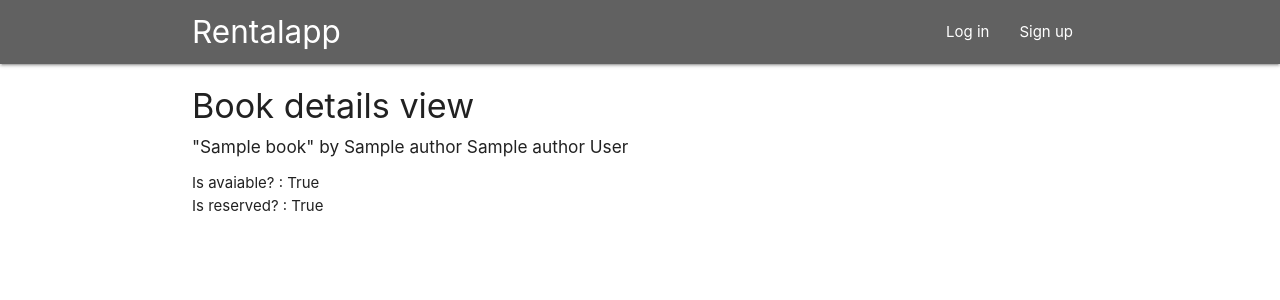
After one commit to SalamanderKrajza/py-rentalapp, a Django app: page /books/1/ in a window 1280 px wide. The commit adds this page. Shown: the top 300 px of the page. Run offline with Django 3.2, Linux system fonts and the light colour scheme; tables that the repository leaves empty hold one stand-in row (values such as "Sample post").

Commit message:
accounts module added, book details and reservation added

```diff
--- a/rental/settings.py
+++ b/rental/settings.py
@@ -120,3 +120,6 @@ USE_TZ = True
 # https://docs.djangoproject.com/en/3.0/howto/static-files/
 
 STATIC_URL = '/static/'
+
+#Needed to load static files from static outside app folders
+STATICFILES_DIRS = [os.path.join(BASE_DIR, "static")]
--- a/rental/urls.py
+++ b/rental/urls.py
@@ -17,7 +17,7 @@ from django.contrib import admin
 from django.urls import path, include
 
 urlpatterns = [
-    path('admin/', admin.site.urls),
+    path('admin/', admin.site.urls, name='index'),
     path('', include('rentalapp.urls')),
     path('', include('accounts.urls')),
 ]
--- a/rentalapp/admin.py
+++ b/rentalapp/admin.py
@@ -1,10 +1,11 @@
 from django.contrib import admin
 
 # Register your models here.
-from .models import User, Author, Book, Category, CategoryFilter, Order
+from .models import Author, Book, Category, CategoryFilter, Order, Action
 
-admin.site.register(User)
 admin.site.register(Author)
 admin.site.register(Book)
 admin.site.register(Category)
 admin.site.register(CategoryFilter)
+admin.site.register(Order)
+admin.site.register(Action)
--- a/rentalapp/models.py
+++ b/rentalapp/models.py
@@ -1,19 +1,20 @@
 from django.db import models
 from django.conf import settings
+from django.contrib.auth.models import User
 
 # # Create your models here.
-class User(models.Model):
-    #We have name, surname and email inside in-built user (in django)
-    # name = models.CharField(max_length=30)
-    # surname = models.CharField(max_length=30)
-    # email = models.CharField(max_length=60)
-    user = models.OneToOneField(settings.AUTH_USER_MODEL, on_delete=models.CASCADE)
-    birth_date = models.DateField()
-    address = models.CharField(max_length=100)
-    is_librarian = models.BooleanField(default=False)
+# class User(models.Model):
+#     #We have name, surname and email inside in-built user (in django)
+#     # name = models.CharField(max_length=30)
+#     # surname = models.CharField(max_length=30)
+#     # email = models.CharField(max_length=60)
+#     user = models.OneToOneField(settings.AUTH_USER_MODEL, on_delete=models.CASCADE)
+#     birth_date = models.DateField()
+#     address = models.CharField(max_length=100)
+#     is_librarian = models.BooleanField(default=False)
 
-    def __str__(self):
-        return str(self.user.username)
+#     def __str__(self):
+#         return str(self.user.username)
 
 class Author(models.Model):
     name = models.CharField(max_length=30)
@@ -33,17 +34,25 @@ class Book(models.Model):
     def __str__(self):
         return f'"{self.title}" by {self.author}'
 
+
+class Action(models.Model):
+    action = models.CharField(max_length=60, default='CUSTOM')
+
+    def __str__(self):
+        return self.action
+
 class Order(models.Model):
     user = models.ForeignKey(User, on_delete=models.CASCADE, null=True)
     book = models.ForeignKey(Book, on_delete=models.CASCADE, null=False)
-    date = models.DateField()
-    end_date = models.DateField()
+    date = models.DateTimeField()
+    end_date = models.DateField(null = True, blank=True)
 
     #We can: Reserve, Cancel-Reservation, Rent, Extend, Return
-    action_type = models.CharField(max_length=30)
+    action_type = models.ForeignKey(Action, on_delete=models.CASCADE)
+    custom_action = models.CharField(max_length = 60, blank = True)
 
     def __str__(self):
-        return f'{self.book} - {action_type}'
+        return f'{self.book} - {self.action_type}'
 
 class Category(models.Model):
     name = models.CharField(max_length=30)
--- /dev/null
+++ b/rentalapp/templates/rentalapp/book_details.html
@@ -0,0 +1,29 @@
+{% extends 'base.html' %}
+{% block content %}
+    <h4>Book details view</h4>
+    <h6>{{ book }}</h6>
+        <ul>
+        <li>Is avaiable? : {{ book.is_avaiable }}</li>
+        <li>Is reserved? : {{ book.is_reserved }}</li>
+        <br>
+
+        {% if not book.is_reserved %}
+        <form action="{% url 'rentalapp:reserve_book' book_id=book.id %}", method="post">
+                {% csrf_token %}
+                <button type="submit">Reserve book</button>
+        </form>
+        <br>
+        {% endif %}
+
+        <br>
+        {% if user.is_staff %}
+            {% for order in orders %}
+                <li style="position: relative">
+                        {{ order.date|date:'Y-m-d H:i' }} -
+                        {{ order.action_type }} by {{ order.user.first_name }} {{ order.user.last_name }}
+                </li>
+            {% endfor %}
+        {% endif %}
+        </ul>
+
+{% endblock %}
--- a/rentalapp/urls.py
+++ b/rentalapp/urls.py
@@ -2,9 +2,12 @@ from django.urls import path
 
 from . import views
 
+app_name = 'rentalapp'
 urlpatterns = [
     path('', views.index, name='index'),
     path('description/', views.description, name='description'),
     path('books/', views.books, name='books'),
     path('books/result/', views.result, name='result'),
+    path('books/reserve/<str:book_id>/', views.reserve_book, name='reserve_book'),
+    path('books/<str:book_id>/', views.book_details, name='book_details'),
 ]
--- a/rentalapp/views.py
+++ b/rentalapp/views.py
@@ -1,20 +1,18 @@
-from django.shortcuts import render
-from django.template import loader
+from django.shortcuts import render, redirect
 
 # Create your views here.
-from django.http import HttpResponse
-from .models import Book, Author
+from .models import Book, Author, Order, Action
 from .forms import SearchBooksForm
+from django.utils import timezone
 
 
 def index(request):
     """
     View which displays main page
     """
+    context = {}
+    return render(request, 'rentalapp/index.html', context)
 
-    template = loader.get_template("rentalapp/index.html")
-    context = {}
-    return HttpResponse(template.render(context, request))
 
 
 
@@ -22,10 +20,8 @@ def description(request):
     """
     View which displays description page
     """
-
-    template = loader.get_template("rentalapp/description.html")
     context = {}
-    return HttpResponse(template.render(context, request))
+    return render(request, 'rentalapp/description.html', context)
 
 def books(request):
     """
@@ -41,11 +37,8 @@ def books(request):
     else:
         form = SearchBooksForm()
 
-    template = loader.get_template("rentalapp/books.html")
-
-
     context = {'form':form}
-    return HttpResponse(template.render(context, request))
+    return render(request, 'rentalapp/books.html', context)
 
 
 def result(request):
@@ -56,7 +49,6 @@ def result(request):
         form = SearchBooksForm(request.POST)
     else:
         form = SearchBooksForm()
-    template = loader.get_template("rentalapp/result.html")
 
     author_list = Author.objects.filter(
         name__contains=request.POST.get("given_author_name",""),
@@ -69,4 +61,32 @@ def result(request):
             book_list.append(temp)
 
     context = {'book_list':book_list, 'form':form}
-    return HttpResponse(template.render(context, request))
+    return render(request, 'rentalapp/result.html', context)
+
+
+def book_details(request, book_id):
+    """
+    View which displays description page
+    """
+    book = Book.objects.get(id=book_id)
+    orders = Order.objects.filter(book=book).order_by('-date')
+
+    context = {'book':book, 'orders':orders}
+    return render(request, 'rentalapp/book_details.html', context)
+
+def reserve_book(request, book_id):
+    """
+    View which displays description page
+    """
+    if request.method == 'POST':
+        b = Book.objects.get(id=book_id)
+        b.is_reserved = True
+        b.save()
+        o = Order(
+            user=request.user,
+            book=b,
+            date=timezone.now(),
+            action_type = Action.objects.get(action='RESERVE')
+            )
+        o.save()
+    return redirect('/')
--- a/rentalapp/static/rentalapp/styles.css
+++ b/static/styles.css
@@ -15,3 +15,12 @@
 .navtile:hover{
     color: rgb(3,155,229);
 }
+
+
+.non-colored {
+    color: inherit
+}
+
+.non-colored:hover {
+    color: rgb(3,155,229);
+}
--- a/templates/base.html
+++ b/templates/base.html
@@ -6,7 +6,7 @@
     <title>Rent a book</title>
     <link rel="stylesheet" href="https://cdnjs.cloudflare.com/ajax/libs/materialize/1.0.0/css/materialize.min.css">
     <link href="https://fonts.googleapis.com/icon?family=Material+Icons" rel="stylesheet">
-    <link rel="stylesheet" type="text/css" href="{% static 'rentalapp/styles.css' %}" />
+    <link rel="stylesheet" type="text/css" href="{% static 'styles.css' %}" />
 
 </head>
 
@@ -15,8 +15,19 @@
         <div class="container nav-wrapper">
             <a href="/" class="brand-logo">Rentalapp</a>
             <ul id="nav-mobile" class="right">
+                {% if user.is_authenticated %}
                 <li><a href="/">Home</a></li>
-                <li><a href="/description/">Description</a></li>
+                <li><a href="{% url 'rentalapp:description' %}">Description</a></li>
+                {% if user.is_staff %}
+                    <li><a href="{% url 'admin:index' %}">Admin panel</a></li>
+                {% endif %}
+                <li><a href="{% url 'accounts:logout' %}">Log out ({{ user.get_username }})</a></li>
+                {% else %}
+                <li><a href="{% url 'accounts:login' %}">Log in</a></li>
+                <li><a href="{% url 'accounts:signup' %}">Sign up</a></li>
+                {% endif %}
+
+
             </ul>
         </div>
     </nav>
```
Also changed, not shown: accounts/views.py (+3 -4 lines), rentalapp/templates/rentalapp/result.html (+12 -2 lines), testing.py (+13 -13 lines), rentalapp/migrations/0004_auto_20200315_2315.py (added), rentalapp/migrations/0005_auto_20200315_2328.py (added), rentalapp/migrations/0006_auto_20200315_2335.py (added), static/bb.jpg (renamed from rentalapp/static/rentalapp/barn-946699_1920.jpg).
